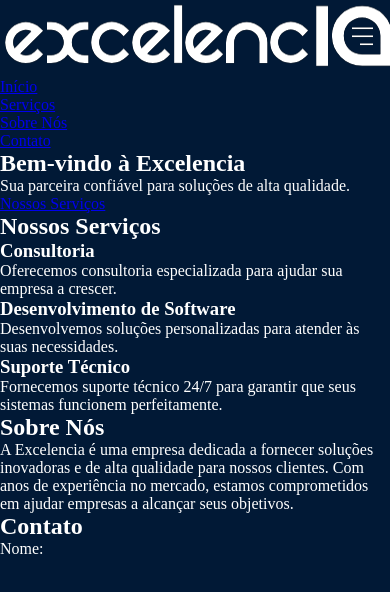
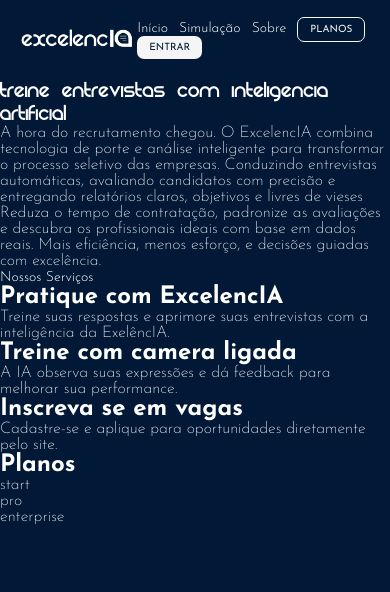
Before and after one commit to Taigasi/Projeto-Excelencia-Start-Tech, a plain HTML site: page index.html in a window 390 px wide. Drawn offline with Linux system fonts and the light colour scheme.

Commit message:
TEMA ESCURO - NAVBAR RESPONSIVA

```diff
--- a/css/style.css
+++ b/css/style.css
@@ -13,7 +13,166 @@
     --cor-terciaria: #E2E2E2;
 }
 
+@font-face {
+    font-family: 'Rezland';
+    src: url(/Font/REZ.ttf) format('truetype');
+    font-weight: normal;
+    font-style: normal;
+}
+
 body {
     background-color: var(--cor-principal);
     color: white;
+    font-family: 'Josefin sans', sans-serif;
 }
+
+a {
+    text-decoration: none;
+    color: inherit;
+    font-weight: 350;
+}
+
+p {
+    font-weight: 200;
+}
+
+.titulo-principal {
+    font-family: 'Rezland', sans-serif;
+    font-weight: normal;
+}
+
+/* .................... NAVBAR TEMA ESCURO ..................  */
+.botoes-maiores {
+    font-size: 18px;
+}
+
+li,
+a,
+button {
+    font-family: 'Josefin sans', sans-serif;
+    font-size: 20px;
+    color: white;
+    text-decoration: none;
+}
+
+header {
+    display: flex;
+    justify-content: space-between;
+    align-items: center;
+    padding: 20px;
+    background-color: var(--cor-principal);
+}
+
+.logo img {
+    height: 30px;
+    width: auto;
+}
+
+.nav-links li {
+    list-style: none;
+    display: inline-block;
+    padding: 0 14px;
+
+}
+
+.nav-links li a:hover {
+    color: var(--cor-secundaria);
+    transition: 0.3s;
+}
+
+#planoslink {
+    padding: 10px 20px;
+    font-weight: 400;
+    background-color: var(--cor-principal);
+    color: whitesmoke;
+    border: 1px solid whitesmoke;
+    border-radius: 10px;
+    cursor: pointer;
+}
+
+#planoslink:hover {
+    background-color: var(--cor-secundaria);
+    color: var(--cor-principal);
+    border: 1px solid var(--cor-secundaria);
+    transition: 0.6s;
+}
+
+
+button {
+    padding: 10px 20px;
+    background-color: whitesmoke;
+    color: var(--cor-principal);
+    border: none;
+    border-radius: 10px;
+    cursor: pointer;
+}
+
+button:hover {
+    background-color: var(--cor-secundaria);
+    color: var(--cor-principal);
+    transition: 0.6s;
+}
+
+@media screen and (max-width: 800px) {
+
+    .logo img {
+        height: 28px;
+
+    }
+
+    li,
+    a,
+    button {
+        font-size: 17px;
+    }
+
+    .nav-links li {
+        padding: 0 6px;
+
+    }
+
+    #botaoentrar {
+
+        font-size: 13px;
+    }
+
+    .botoes-maiores {
+        font-size: 13px;
+
+    }
+
+}
+
+@media screen and (max-width: 630px) {
+
+    .logo img {
+        height: 20px;
+
+    }
+
+    li,
+    a,
+    button {
+        font-size: 14px;
+    }
+
+    .nav-links li {
+        padding: 0 3px;
+
+    }
+
+    #botaoentrar {
+      padding: 6px 12px;
+      font-size: 10px;
+      border-radius:7px;
+    }
+
+    #planoslink {
+        padding: 6px 12px;
+        font-size: 10px;
+        border-radius: 7px;
+    }
+
+}
+
+/* .................... FIM NAVBAR TEMA ESCURO ..................  */
--- a/index.html
+++ b/index.html
@@ -4,8 +4,10 @@
 <head>
     <meta charset="UTF-8">
     <meta name="viewport" content="width=device-width, initial-scale=1.0">
-    <title>Excelencia</title>
+    <title>ExcelêncIA</title>
     <link rel="stylesheet" href="css/style.css">
+    <link rel="shortcut icon" type="image/x-icon" href="assets/tema escuro/excelencia texto ia.PNG">
+
 
     <!-- -------------- FONTE PRINCIPAL ---------------->
 
@@ -13,8 +15,7 @@
     <link rel="preconnect" href="https://fonts.gstatic.com" crossorigin>
     <link href="https://fonts.googleapis.com/css2?family=Josefin+Sans:ital,wght@0,100..700;1,100..700&display=swap"
         rel="stylesheet">
-
-
+     <!-- -------------- FIM FONTE PRINCIPAL ---------------->
 
 
 
@@ -23,61 +24,75 @@
 <body>
 
     <header>
-        <div class="container">
-            <h1 class="logo"><img src="assets/logo-excelencia.PNG" alt="Logo excelencia"></h1>
+
+            <a href="#" class="logo"><img src="assets/tema escuro/logo-excelencia.PNG" alt="Logo excelencia"></a>
+
             <nav>
-                <ul>
+                <ul class="nav-links">
                     <li><a href="#home">Início</a></li>
-                    <li><a href="#services">Serviços</a></li>
-                    <li><a href="#about">Sobre Nós</a></li>
-                    <li><a href="#contact">Contato</a></li>
+                    <li><a href="#services">Simulação</a></li>
+                    <li><a href="#about">Sobre</a></li>
+                    <li><a id="planoslink" class="botoes-maiores" href="#about">PLANOS</a></li>
+                    <li><button class="botoes-maiores" id="botaoentrar" href="#about">ENTRAR</button></li>
                 </ul>
             </nav>
-        </div>
+
     </header>
 
     <section id="home" class="hero">
         <div class="container">
-            <h2>Bem-vindo à Excelencia</h2>
-            <p>Sua parceira confiável para soluções de alta qualidade.</p>
+            <h2 class="titulo-principal">Treine entrevistas com inteligencia artificial</h2>
+            <p>A hora do recrutamento chegou.
+                O ExcelencIA combina tecnologia de porte e análise inteligente para transformar o processo seletivo das
+                empresas. Conduzindo entrevistas automáticas, avaliando candidatos com precisão e entregando relatórios
+                claros, objetivos e livres de vieses</p>
+            <p>Reduza o tempo de contratação, padronize as avaliações e descubra os profissionais ideais com base em
+                dados reais. Mais eficiência, menos esforço, e decisões guiadas com excelência.</p>
             <a href="#services" class="btn">Nossos Serviços</a>
         </div>
     </section>
 
-    <section id="services" class="services">
+    <section id="info" class="info">
         <div class="container">
-            <h2>Nossos Serviços</h2>
-            <div class="service-item">
-                <h3>Consultoria</h3>
-                <p>Oferecemos consultoria especializada para ajudar sua empresa a crescer.</p>
-            </div>
-            <div class="service-item">
-                <h3>Desenvolvimento de Software</h3>
-                <p>Desenvolvemos soluções personalizadas para atender às suas necessidades.</p>
-            </div>
-            <div class="service-item">
-                <h3>Suporte Técnico</h3>
-                <p>Fornecemos suporte técnico 24/7 para garantir que seus sistemas funcionem perfeitamente.</p>
-            </div>
+            <!-- <img src="assets/tema escuro/Informações - ESCURO.png" alt=""> -->
         </div>
     </section>
 
-    <section id="about" class="about">
+    <section id="videoinfo" class="videoinfo">
         <div class="container">
-            <h2>Sobre Nós</h2>
-            <p>A Excelencia é uma empresa dedicada a fornecer soluções inovadoras e de alta qualidade para nossos
-                clientes. Com anos de experiência no mercado, estamos comprometidos em ajudar empresas a alcançar seus
-                objetivos.</p>
+            <h2>Pratique com ExcelencIA</h2>
+            <p>Treine suas respostas e aprimore suas entrevistas com a inteligência da ExelêncIA.</p>
+            <h2>Treine com camera ligada</h2>
+            <p>A IA observa suas expressões e dá feedback para melhorar sua performance.</p>
+            <h2>Inscreva se em vagas</h2>
+            <p>Cadastre-se e aplique para oportunidades diretamente pelo site.</p>
         </div>
     </section>
 
-    <section id="contact" class="contact">
+
+    <section id="infografico" class="infografico">
         <div class="container">
-            <h2>Contato</h2>
-            <form action="#" method="post">
-                <label for="name">Nome:</label>
-                <input type="text" id="name" name="name
 
+        <!-- <img src="assets/tema escuro/Frame 13.png" alt="inforgráfico-escuro"> -->
+
+        </div>
+    </section>
+
+    <section id="planos" class="planos">
+        <div class="container">
+            <h2>Planos</h2>
+            <div id="plano1" class="planos">
+                <p>start</p>
+            </div>
+            <div id="plano2" class="planos">
+                <p>pro</p>
+            </div>
+            <div id="plano3" class="planos">
+                <p>enterprise</p>
+            </div>
+        </div>
+
+    </section>
 
 
 
```
Also changed, not shown: Font/REZ.ttf (added), assets/tema claro/excelencia-logo-preta.png (added), assets/tema claro/ia excelencia.PNG (added), assets/tema escuro/Frame 13.png (added), assets/tema escuro/Informações - ESCURO.png (added), assets/tema escuro/excelencia texto ia.PNG (added), assets/tema escuro/logo-excelencia.PNG (renamed from assets/logo-excelencia.PNG), assets/tema escuro/plano 3 essencial.png (added), assets/tema escuro/plano 4.png (added), assets/tema escuro/plano 5.png (added).
